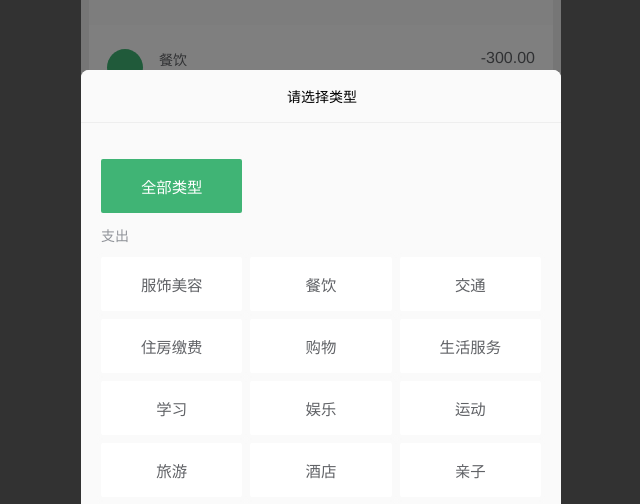
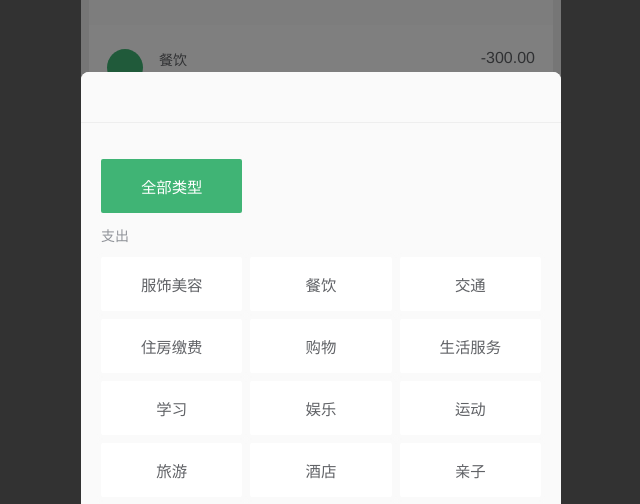
Before and after one commit to haixiangyan/weixin-cash, a React (Create React App) app: page / in a window 1280 px wide. Both pictures are taken after a click on the button "全部类型". Shown: the part 293-797 px from the top of the page, without its empty margins (319-959 px from the left). Built offline with nearby package versions, Linux system fonts and the light colour scheme.

Commit message:
封装 Header

```diff
--- a/src/components/CategoryFilter.tsx
+++ b/src/components/CategoryFilter.tsx
@@ -1,5 +1,4 @@
 import * as React from 'react'
-import Icon from './Icon'
 import styled from 'styled-components'
 import {ALL_TYPE, DEFAULT_EXPENSE_CATEGORIES, DEFAULT_INCOME_CATEGORIES} from '../lib/category'
 
@@ -13,17 +12,7 @@ type TCategoryItem = {
   selected: boolean
 }
 
-const Header = styled.header`
-  display: flex;
-  align-items: center;
-  justify-content: space-between;
-  padding: 16px;
-  border-bottom: 1px solid #eee;
-  font-size: ${props => props.theme.$largeTextSize};
-  background:  #FAFAFA;
-`
-
-const Main = styled.section`
+const StyledCategoryFilter = styled.section`
   max-height: 48vh;
   padding: 32px 16px;
   background:  #FAFAFA;
@@ -67,13 +56,7 @@ const CategoryFilter: React.FC<TProps> = (props) => {
   }
 
   return (
-    <div>
-      <Header>
-        <Icon onClick={closeDrawer} name="cancel" size={18}/>
-        <span>请选择类型</span>
-        <Icon name="cancel" color="transparent"/>
-      </Header>
-      <Main>
+    <StyledCategoryFilter>
       <CategoryItem selected={value === -1} onClick={() => submit(ALL_TYPE)}>
         全部类型
       </CategoryItem>
@@ -103,8 +86,7 @@ const CategoryFilter: React.FC<TProps> = (props) => {
           ))
         }
       </FilterSection>
-      </Main>
-    </div>
+    </StyledCategoryFilter>
   )
 }
 
--- a/src/components/Drawer.tsx
+++ b/src/components/Drawer.tsx
@@ -1,9 +1,11 @@
 import * as React from 'react'
 import styled from 'styled-components'
+import Icon from './Icon'
 
 type TProps = {
   show: boolean
-  onClickShadow: () => void
+  closeDrawer: () => void
+  title?: string
 }
 type TShadow = {
   show: boolean
@@ -22,6 +24,16 @@ const Shadow = styled.div<TShadow>(props => ({
   display: props.show ? 'block' : 'none'
 }))
 
+const Header = styled.header`
+  display: flex;
+  align-items: center;
+  justify-content: space-between;
+  padding: 16px;
+  border-bottom: 1px solid #eee;
+  font-size: ${props => props.theme.$largeTextSize};
+  background:  #FAFAFA;
+`
+
 const Main = styled.div<TStyledMain>(() => ({
   position: 'absolute',
   width: '100%',
@@ -32,17 +44,26 @@ const Main = styled.div<TStyledMain>(() => ({
   overflow: 'hidden'
 }))
 
-
 const Drawer: React.FC<TProps> = (props) => {
-  const {show, onClickShadow} = props
+  const {show, title, closeDrawer} = props
 
   return (
-    <Shadow show={show} onClick={onClickShadow}>
+    <Shadow show={show} onClick={closeDrawer}>
       <Main show={show} onClick={e => e.stopPropagation()}>
+        <Header>
+          <Icon onClick={closeDrawer} name="cancel" size={18}/>
+          <span>{title}</span>
+          <Icon name="cancel" color="transparent"/>
+        </Header>
+
         {props.children}
       </Main>
     </Shadow>
   )
 }
 
+Drawer.defaultProps = {
+  title: ''
+}
+
 export default Drawer
--- a/src/components/Money.tsx
+++ b/src/components/Money.tsx
@@ -1,7 +1,6 @@
 import * as React from 'react'
 import {useState} from 'react'
 import styled from 'styled-components'
-import Icon from './Icon'
 import Category from './Category'
 import {DEFAULT_EXPENSE_CATEGORIES, DEFAULT_INCOME_CATEGORIES} from '../lib/category'
 import {TRawRecord, TRecordType} from '../hooks/useRecordList'
@@ -12,10 +11,6 @@ type TProps = {
   closeDrawer: () => void
   onSubmit: (newRawRecord: TRawRecord) => void
 }
-
-const Header = styled.header`
-  padding: 16px;
-`
 
 const TypeSection = styled.section`
   padding: 16px;
@@ -134,9 +129,6 @@ const Money: React.FC<TProps> = (props) => {
 
   return (
     <div>
-      <Header>
-        <Icon onClick={closeDrawer} name="cancel" size={18}/>
-      </Header>
       <TypeSection>
         <Button recordType={recordType === 'expense' ? 'success' : 'none'}
                 onClick={() => setRecordType('expense')}>
--- a/src/components/MonthPanel.tsx
+++ b/src/components/MonthPanel.tsx
@@ -1,5 +1,4 @@
 import * as React from 'react'
-import Icon from './Icon'
 import styled from 'styled-components'
 import dayjs, {Dayjs} from 'dayjs'
 
@@ -13,17 +12,7 @@ type TMonthItem = {
   selected: boolean
 }
 
-const Header = styled.header`
-  display: flex;
-  align-items: center;
-  justify-content: space-between;
-  padding: 16px;
-  border-bottom: 1px solid #eee;
-  font-size: ${props => props.theme.$largeTextSize};
-  background:  #FAFAFA;
-`
-
-const Main = styled.section`
+const StyledMonthPanel = styled.section`
   padding: 0 16px;
   background:  #FAFAFA;
 `
@@ -78,14 +67,7 @@ const MonthPanel: React.FC<TProps> = (props) => {
   }
 
   return (
-    <div>
-      <Header>
-        <Icon onClick={closeDrawer} name="cancel" size={18}/>
-        <span>请选择月份</span>
-        <Icon name="cancel" color="transparent"/>
-      </Header>
-
-      <Main>
+    <StyledMonthPanel>
       {/*今年的月份*/}
       {
         thisYearMonths &&
@@ -119,8 +101,7 @@ const MonthPanel: React.FC<TProps> = (props) => {
           </MonthList>
         </Year>
       }
-      </Main>
-    </div>
+    </StyledMonthPanel>
   )
 }
 
--- a/src/pages/Summary.tsx
+++ b/src/pages/Summary.tsx
@@ -139,7 +139,8 @@ const Summary: React.FC = () => {
 
       {/*选择月份*/}
       <Drawer show={showMonth}
-              onClickShadow={() => toggleMonth(false)}>
+              title="请选择月份"
+              closeDrawer={() => toggleMonth(false)}>
         <MonthPanel value={month}
                     closeDrawer={() => toggleMonth(false)}
                     onSubmit={(newMonth: Dayjs) => setMonth(newMonth)}/>
@@ -147,7 +148,7 @@ const Summary: React.FC = () => {
 
       {/*过滤 Category*/}
       <Drawer show={showFilter}
-              onClickShadow={() => toggleFilter(false)}>
+              closeDrawer={() => toggleFilter(false)}>
         <CategoryFilter value={filterId}
                         closeDrawer={() => toggleFilter(false)}
                         onSubmit={(id) => setFilterId(id)}/>
@@ -155,7 +156,7 @@ const Summary: React.FC = () => {
 
       {/*记账*/}
       <Drawer show={showMoney}
-              onClickShadow={closeMoney}>
+              closeDrawer={closeMoney}>
         <Money closeDrawer={closeMoney}
                onSubmit={(newRawRecord) => addRawRecord(newRawRecord)}/>
       </Drawer>
```
Lines whose indentation alone changed are shown as unchanged.
